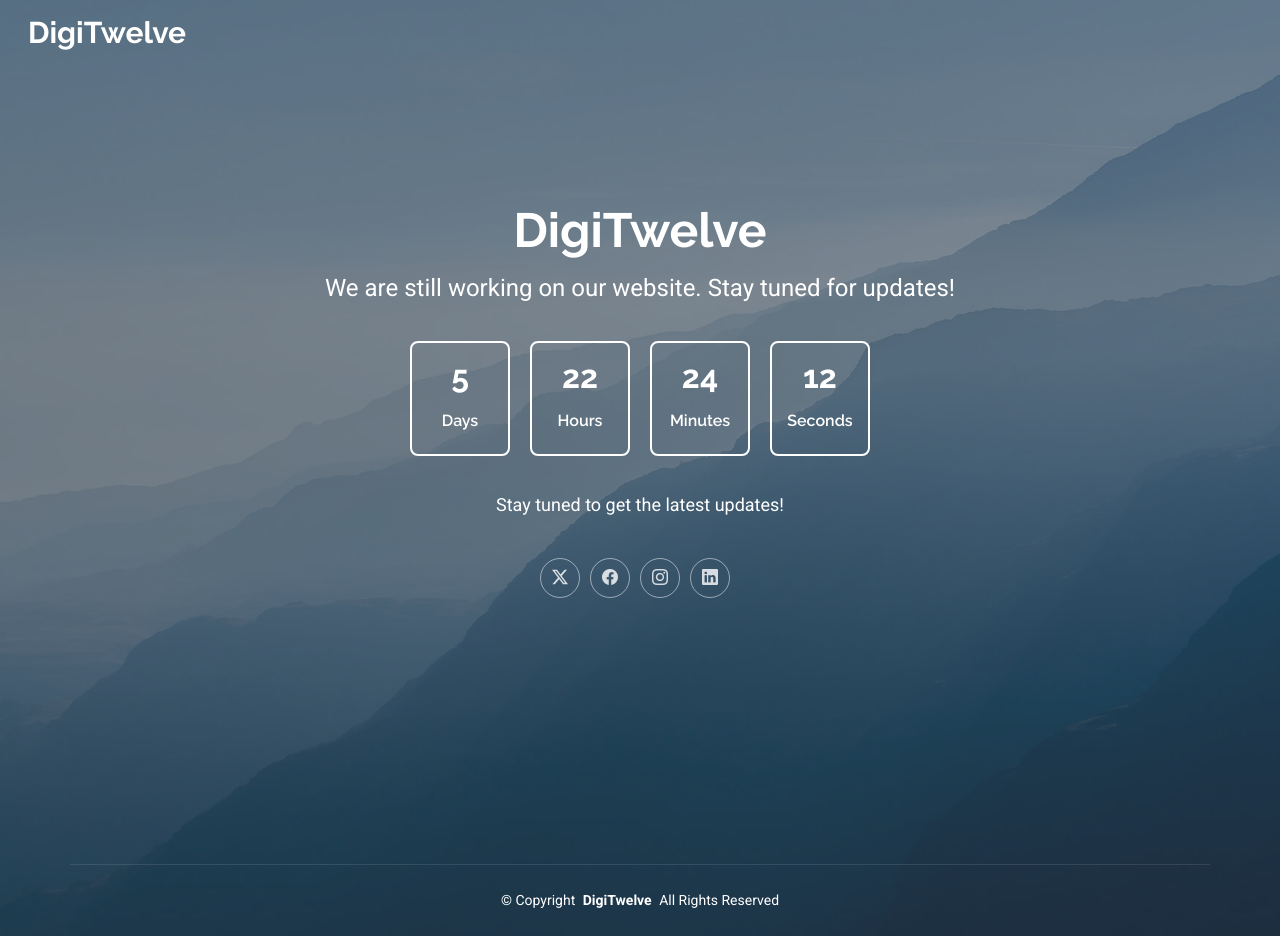
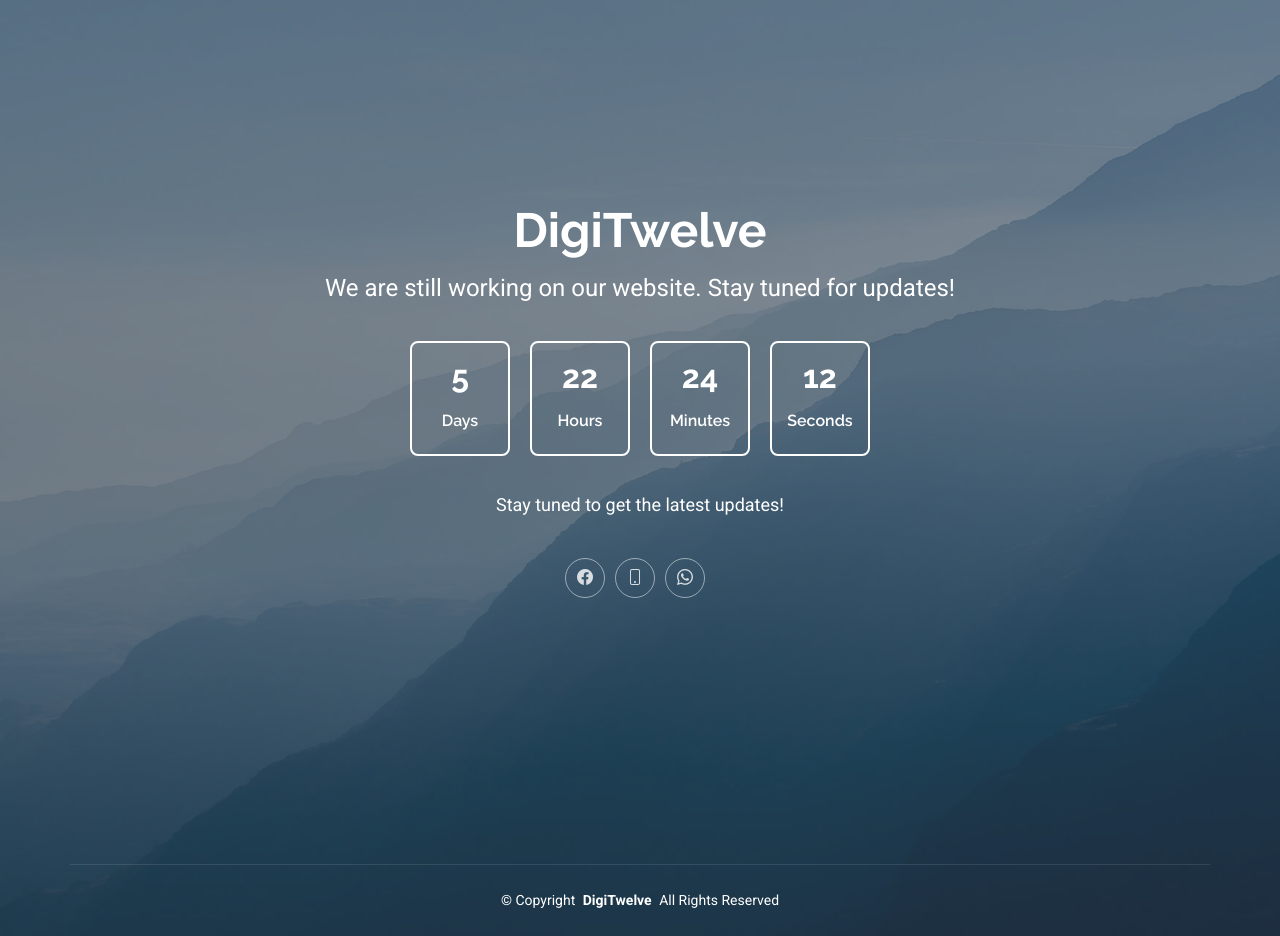
Before and after one commit to DigiTwelve/digitwelve.github.io, a plain HTML site: page index.html in a window 1280 px wide. Drawn offline with Linux system fonts and the light colour scheme.

Commit message:
Update index.html

```diff
--- a/index.html
+++ b/index.html
@@ -33,7 +33,7 @@
       <a href="index.html" class="logo d-flex align-items-center">
         <!-- Uncomment the line below if you also wish to use an image logo -->
         <!-- <img src="assets/img/logo.png" alt=""> -->
-        <h1 class="sitename">DigiTwelve</h1>
+        <!-- <h1 class="sitename">DigiTwelve</h1> -->
       </a>
 
     </div>
@@ -74,10 +74,9 @@
           </div>
 
           <div class="social-links">
-            <a href="#"><i class="bi bi-twitter-x"></i></a>
             <a href="https://facebook.com/DigiTwelve12"><i class="bi bi-facebook"></i></a>
-            <a href="#"><i class="bi bi-instagram"></i></a>
-            <a href="#"><i class="bi bi-linkedin"></i></a>
+            <a href="#"><i class="bi bi-phone"></i></a>
+            <a href="#"><i class="bi bi-whatsapp"></i></a>
           </div>
 
         </div>
```
